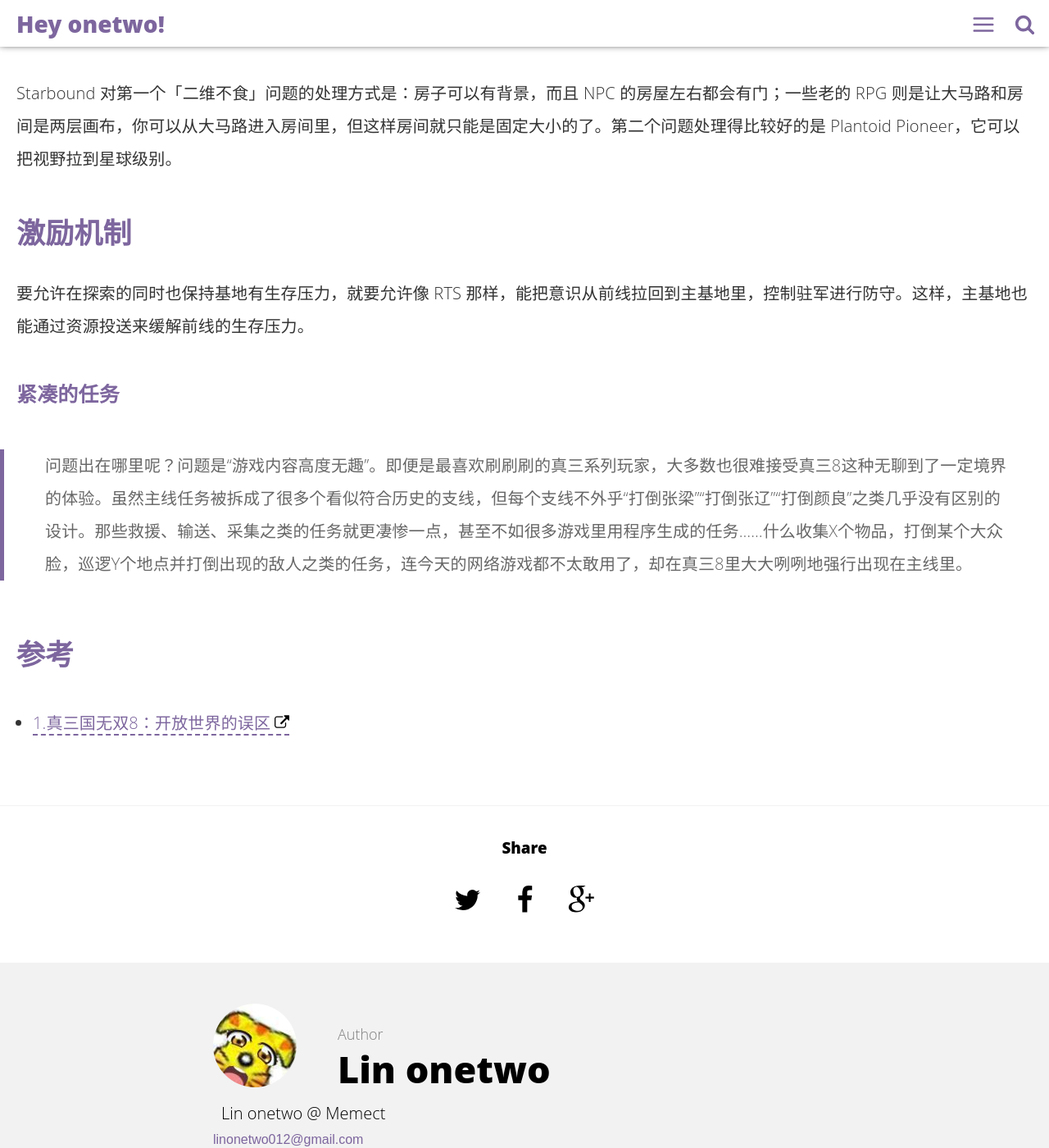
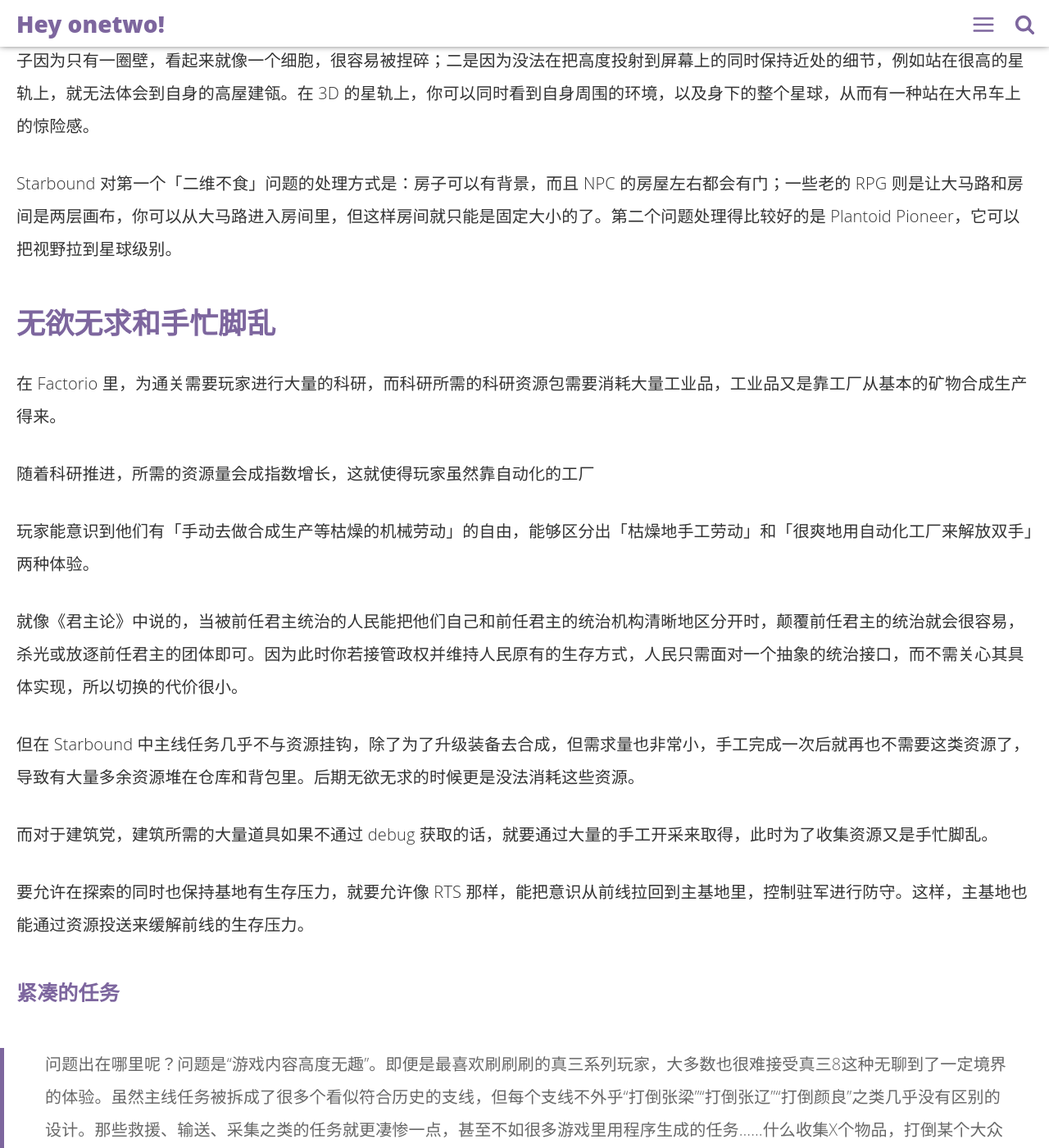
Before and after one commit to linonetwo/linonetwo.github.io, a Jekyll site: the page built from _posts/2018-03-14-星界边境那么大，我却懒得动.md, in a window 1280 px wide and 1400 px high, scrolled down 3368 px. Shown: the whole window at 82% size. Built offline with Jekyll 4.4.1, drawn with Linux system fonts in a browser that asks for light colours; comment, search, counter and statistics services are not loaded; some of the changed text lies outside the part shown.

Commit message:
增加关于资源消耗的锻炼

```diff
--- a/_posts/2018-03-14-星界边境那么大，我却懒得动.md
+++ b/_posts/2018-03-14-星界边境那么大，我却懒得动.md
@@ -16,7 +16,7 @@
 
 星界边境是一个横版科幻沙盒游戏，在地球被触手捣毁后，主角作为残存的守护者中的一员开着自己的飞船（联机模式下很可能是搭你队友的顺风船），探索大量程序生成的星球（Procedural Generated 又译过程生产），誓要从各文明的文化中发现线索，找到入侵地球的罪魁祸首并击败它。
 
-停靠在一个又一个星球的近轨道上，通过传送器到达地面，路过异色的树、树状的花，你终究会偶遇盛极一时的深潜者文明留在地面的遗迹，一个日式的大宅子。据说有八成玩家都尝试过翻新它，把它变成自己的家。但这个宅子实在是……太大了，要不是和朋友联机玩，你一定会感到一种在一千六百平米的大床上被尿憋醒，起夜去卫生间得跑步一分钟的孤独感。
+停靠在一个又一个星球的近轨道上，通过传送器到达地面，路过异色的树、树状的花，你终究会偶遇盛极一时的深潜者文明留在地面的遗迹，一个日式的大宅子。很多玩家应该都尝试过翻新它，把它变成自己的家。但这个宅子实在是……太大了，要不是和朋友联机玩，你一定会感到一种在一千六百平米的大床上被尿憋醒，起夜去卫生间得跑步一分钟的孤独感。
 
 ![MyWorkshopInStarbound](https://raw.githubusercontent.com/linonetwo/linonetwo.github.io/master/assets/img/posts/%E6%87%92%E5%BE%97%E5%8A%A8/starboundhome2.PNG)
 
@@ -47,7 +47,7 @@
 
 皮层指挥（Cortax Command）是一个横版战争游戏，你将扮演一个发送到战争前线的大脑，在离冲突最近的地方指挥军队，以避免有限的光速导致指挥有所延迟。这个游戏里你可以控制注意力在多个单兵之间切换，没有被分配到注意力的单兵会按照之前设定的 AI 状态来自动行动。
 
-
+在仓库和资源合成点之间手工搬运物资是非常消耗精力的底层手工劳动，这类劳动除了交给传送带以外，也可以交给受控的小兵，让他们自动搬运物资。
 
 ## 行动的环境
 
@@ -55,7 +55,19 @@
 
 Starbound 对第一个「二维不食」问题的处理方式是：房子可以有背景，而且 NPC 的房屋左右都会有门；一些老的 RPG 则是让大马路和房间是两层画布，你可以从大马路进入房间里，但这样房间就只能是固定大小的了。第二个问题处理得比较好的是 Plantoid Pioneer，它可以把视野拉到星球级别。
 
-## 激励机制
+## 无欲无求和手忙脚乱
+
+在 Factorio 里，为通关需要玩家进行大量的科研，而科研所需的科研资源包需要消耗大量工业品，工业品又是靠工厂从基本的矿物合成生产得来。
+
+随着科研推进，所需的资源量会成指数增长，这就使得玩家虽然靠自动化的工厂
+
+玩家能意识到他们有「手动去做合成生产等枯燥的机械劳动」的自由，能够区分出「枯燥地手工劳动」和「很爽地用自动化工厂来解放双手」两种体验。
+
+就像《君主论》中说的，当被前任君主统治的人民能把他们自己和前任君主的统治机构清晰地区分开时，颠覆前任君主的统治就会很容易，杀光或放逐前任君主的团体即可。因为此时你若接管政权并维持人民原有的生存方式，人民只需面对一个抽象的统治接口，而不需关心其具体实现，所以切换的代价很小。
+
+但在 Starbound 中主线任务几乎不与资源挂钩，除了为了升级装备去合成，但需求量也非常小，手工完成一次后就再也不需要这类资源了，导致有大量多余资源堆在仓库和背包里。后期无欲无求的时候更是没法消耗这些资源。
+
+而对于建筑党，建筑所需的大量道具如果不通过 debug 获取的话，就要通过大量的手工开采来取得，此时为了收集资源又是手忙脚乱。
 
 要允许在探索的同时也保持基地有生存压力，就要允许像 RTS 那样，能把意识从前线拉回到主基地里，控制驻军进行防守。这样，主基地也能通过资源投送来缓解前线的生存压力。
 
```
